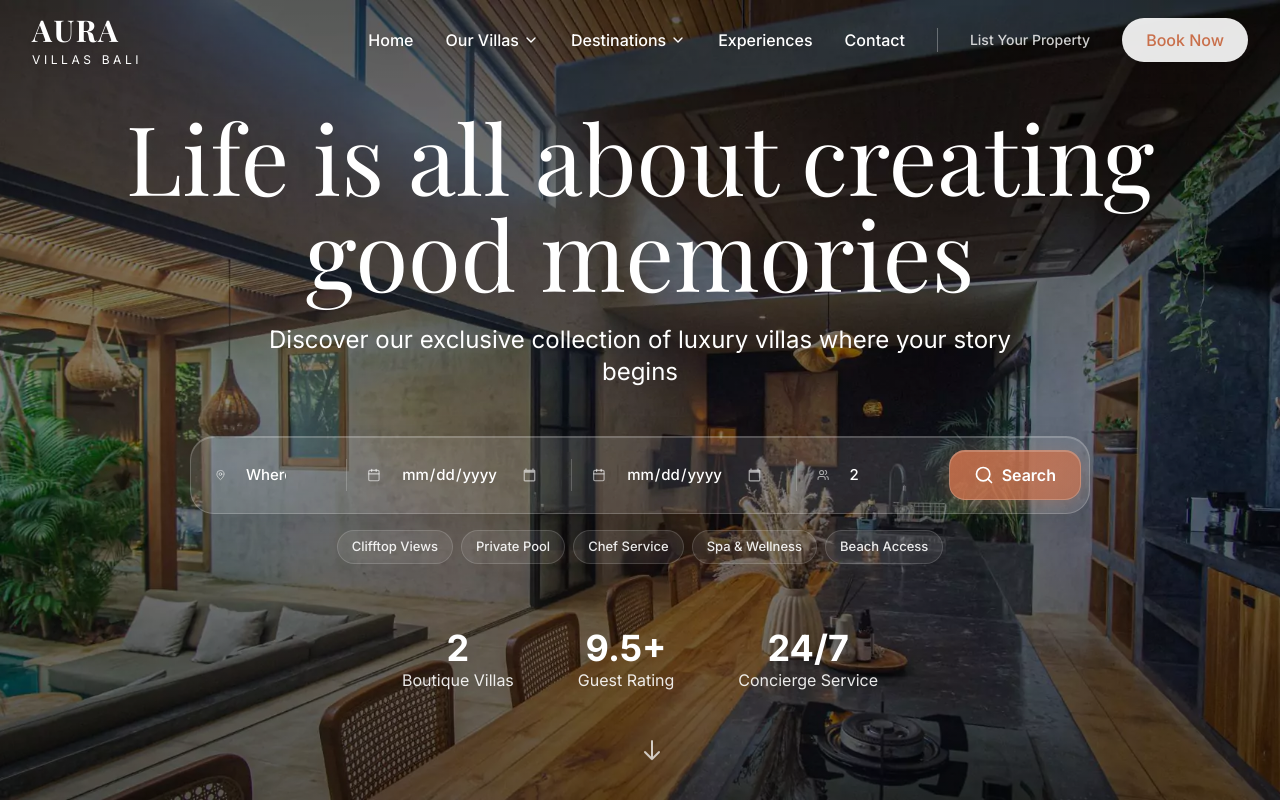
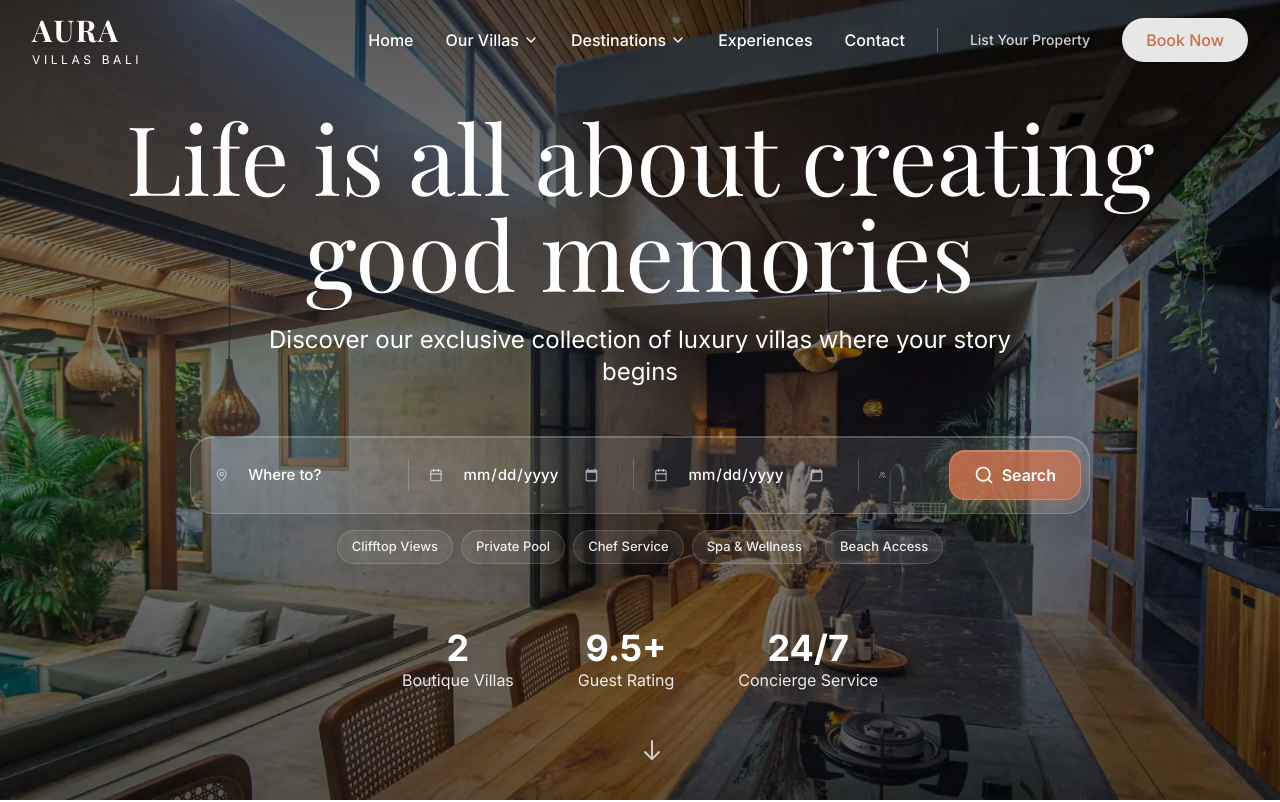
Before and after one commit to AndradeF87/aura-villas-bali, a Next.js app: page / in a window 1280 px wide. Shown: the top 802 px of the page. Built offline with nearby package versions, Linux system fonts and the light colour scheme; a web font is replaced by a local one.

Commit message:
Adjust search bar field widths for better visibility
- Increased location field width (flex-[1.5]) to show full text
- Reduced guests field width (flex-[0.6]) as only numbers needed
- Centered guest number input for better appearance
- Maintains overall compact design while improving usability

```diff
--- a/src/components/homepage/GlassSearchBar.tsx
+++ b/src/components/homepage/GlassSearchBar.tsx
@@ -44,8 +44,8 @@ export function GlassSearchBar() {
       <div className="glass-search-bar">
         {/* Desktop Layout - Single Row */}
         <div className="hidden md:flex items-center gap-1 px-2 py-2">
-          {/* Location */}
-          <div className="flex-1 group">
+          {/* Location - Wider */}
+          <div className="flex-[1.5] group">
             <div className="glass-search-field">
               <MapPin className="w-4 h-4 text-white/60" />
               <select
@@ -100,8 +100,8 @@ export function GlassSearchBar() {
 
           <div className="glass-divider" />
 
-          {/* Guests */}
-          <div className="flex-1 group">
+          {/* Guests - Narrower */}
+          <div className="flex-[0.6] group">
             <div className="glass-search-field">
               <Users className="w-4 h-4 text-white/60" />
               <input
@@ -110,8 +110,8 @@ export function GlassSearchBar() {
                 max="20"
                 value={guests}
                 onChange={(e) => setGuests(parseInt(e.target.value) || 1)}
-                className="glass-input"
-                placeholder="Guests"
+                className="glass-input text-center"
+                placeholder="2"
                 aria-label="Number of guests"
               />
             </div>
```
Also changed, not shown: .claude-flow/metrics/performance.json, .claude-flow/metrics/system-metrics.json, .claude-flow/metrics/task-metrics.json.
